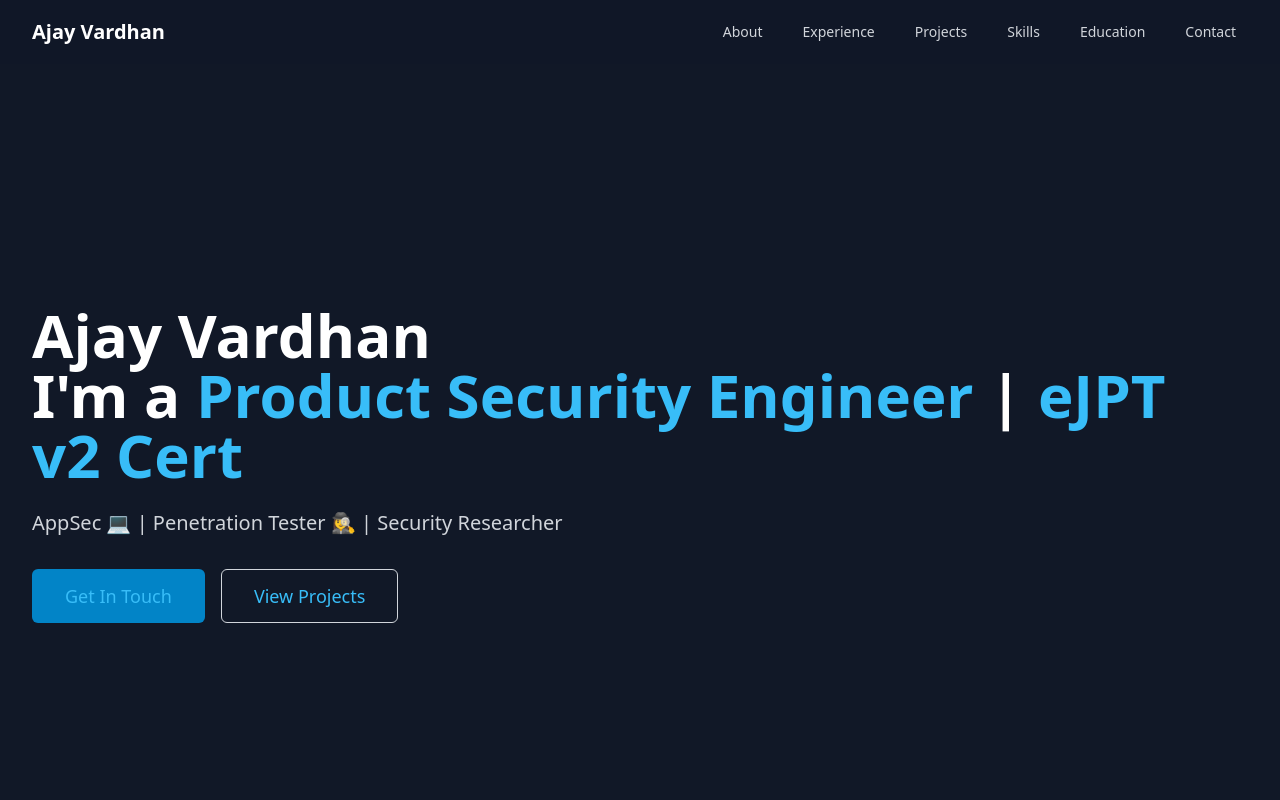
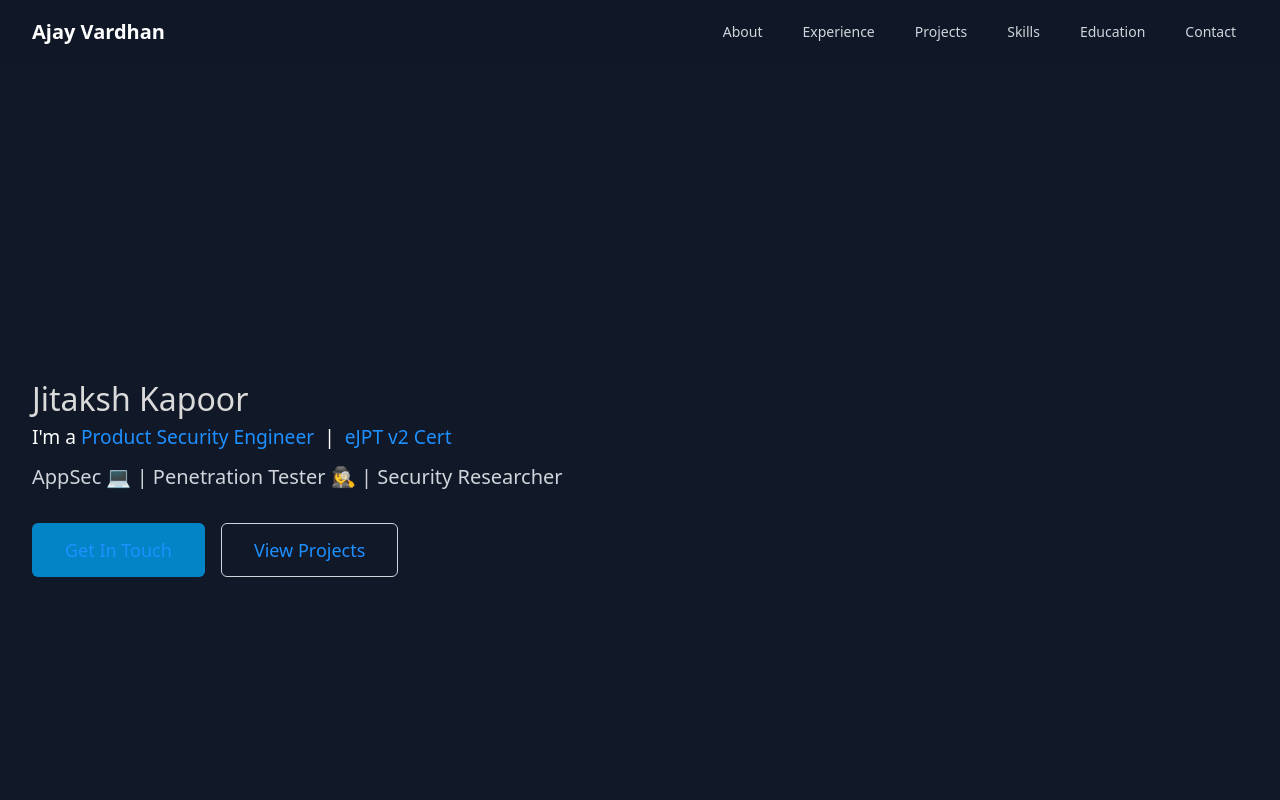
Before and after one commit to ajayhackz/ajayhackz.github.io, a plain HTML site: page index.html in a window 1280 px wide. Shown: the top 800 px of the page. Drawn offline with nearby package versions, Linux system fonts and the light colour scheme.

Commit message:
Update index.html

```diff
--- a/index.html
+++ b/index.html
@@ -268,9 +268,34 @@
   <div class="relative max-w-full mx-auto pt-32 px-4 sm:px-6 lg:px-8 h-full flex items-center">
     <div class="text-center sm:text-left animate-fade-in">
       <h1 class="text-4xl sm:text-6xl font-bold text-white mb-6">
-      <span class="block">Ajay Vardhan</span>
-        <p>I'm a <span class="text-primary-400">Product Security Engineer</span> | <span class="text-primary-400">eJPT v2 Cert</span></p>
-      </h1>
+      <!--<span class="block">Ajay Vardhan</span>-->
+       <h1 class="name">Jitaksh Kapoor</h1>
+<p class="description">
+  I'm a <span class="text-primary-400">Product Security Engineer</span>
+  <span class="separator">|</span>
+  <span class="text-primary-400"> eJPT v2 Cert</span>
+</p>
+
+<style>
+  .name {
+    font-size: 2em; /* Adjust font size as needed */
+    color: #DADADA; /* Light gray color for the name */
+  }
+
+  .description {
+    font-size: 1.2em; /* Adjust font size as needed */
+    color: white; /* White color for the description */
+  }
+
+  .text-primary-400 {
+    color: #1E90FF; /* Blue color for emphasis */
+  }
+
+  .separator {
+    color: white; /* Same as description to blend in */
+    margin: 0 5px; /* Adjust spacing around the separator */
+  }
+</style>
 
       <p class="mt-3 text-lg sm:text-xl text-gray-300 max-w-2xl animate-slide-up">
         AppSec 💻 | Penetration Tester 🕵️‍♀️ | Security Researcher
```
